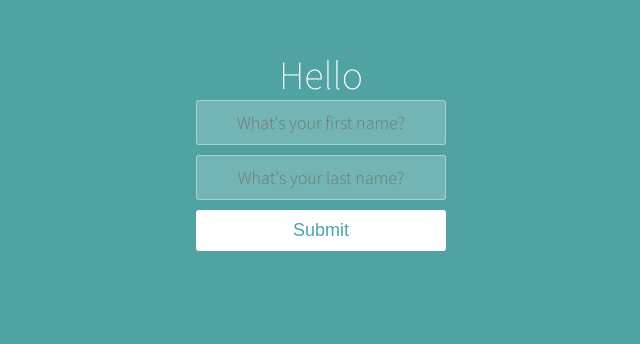
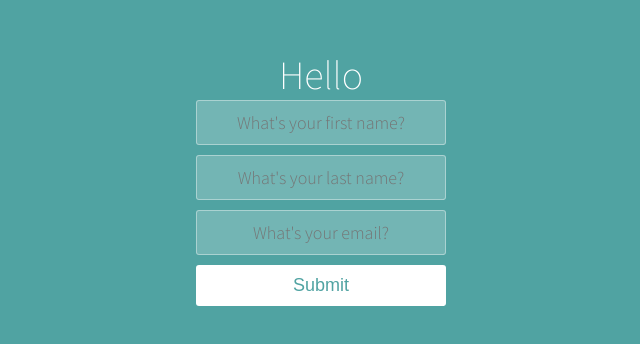
Before and after one commit to MihaelaFlorea2000/Login, a React (Create React App) app: page / in a window 1280 px wide. Shown: the part 178-522 px from the top of the page, without its empty margins (319-959 px from the left). Built offline with nearby package versions, Linux system fonts and the light colour scheme.

Commit message:
Add email field

```diff
--- a/src/components/Welcome.jsx
+++ b/src/components/Welcome.jsx
@@ -1,11 +1,11 @@
 import React, { useState } from "react";
-import Input from "./Input";
 
 function Welcome() {
 
-  const [fullName, setFullName] = useState({
+  const [contact, setContact] = useState({
     fName: "",
-    lName: ""
+    lName: "",
+    email: ""
   });
   const [isMouseOver, setMouseOver] = useState(false);
 
@@ -15,16 +15,24 @@ function Welcome() {
     // const newValue = event.target.value;
     // const inputName = event.target.name;
 
-    setFullName((prevValue) => {
+    setContact((prevValue) => {
         if (name === "fName") {
           return {
             fName: value,
-            lName: prevValue.lName
+            lName: prevValue.lName,
+            email: prevValue.email
+          }
+        } else if (name === "lName"){
+          return {
+            fName: prevValue.fName,
+            lName: value,
+            email: prevValue.email
           }
         } else {
           return {
             fName: prevValue.fName,
-            lName: value
+            lName: prevValue.lName,
+            email: value
           }
         }
     });
@@ -44,20 +52,25 @@ function Welcome() {
 
   return (
     <form onSubmit={(event) => {event.preventDefault()}}>
-      <h1>Hello {fullName.fName} {fullName.lName}</h1>
+      <h1>Hello {contact.fName} {contact.lName}</h1>
+      <p>{contact.email}</p>
       <input
         name="fName"
         onChange={handleChange}
-        type="text"
         placeholder="What's your first name?"
-        value={fullName.fName}
+        value={contact.fName}
       />
       <input
         name = "lName"
         onChange={handleChange}
-        type="text"
         placeholder="What's your last name?"
-        value={fullName.lName}
+        value={contact.lName}
+      />
+      <input
+        name = "email"
+        onChange={handleChange}
+        placeholder="What's your email?"
+        value={contact.email}
       />
       <button
         type="submit"
```
